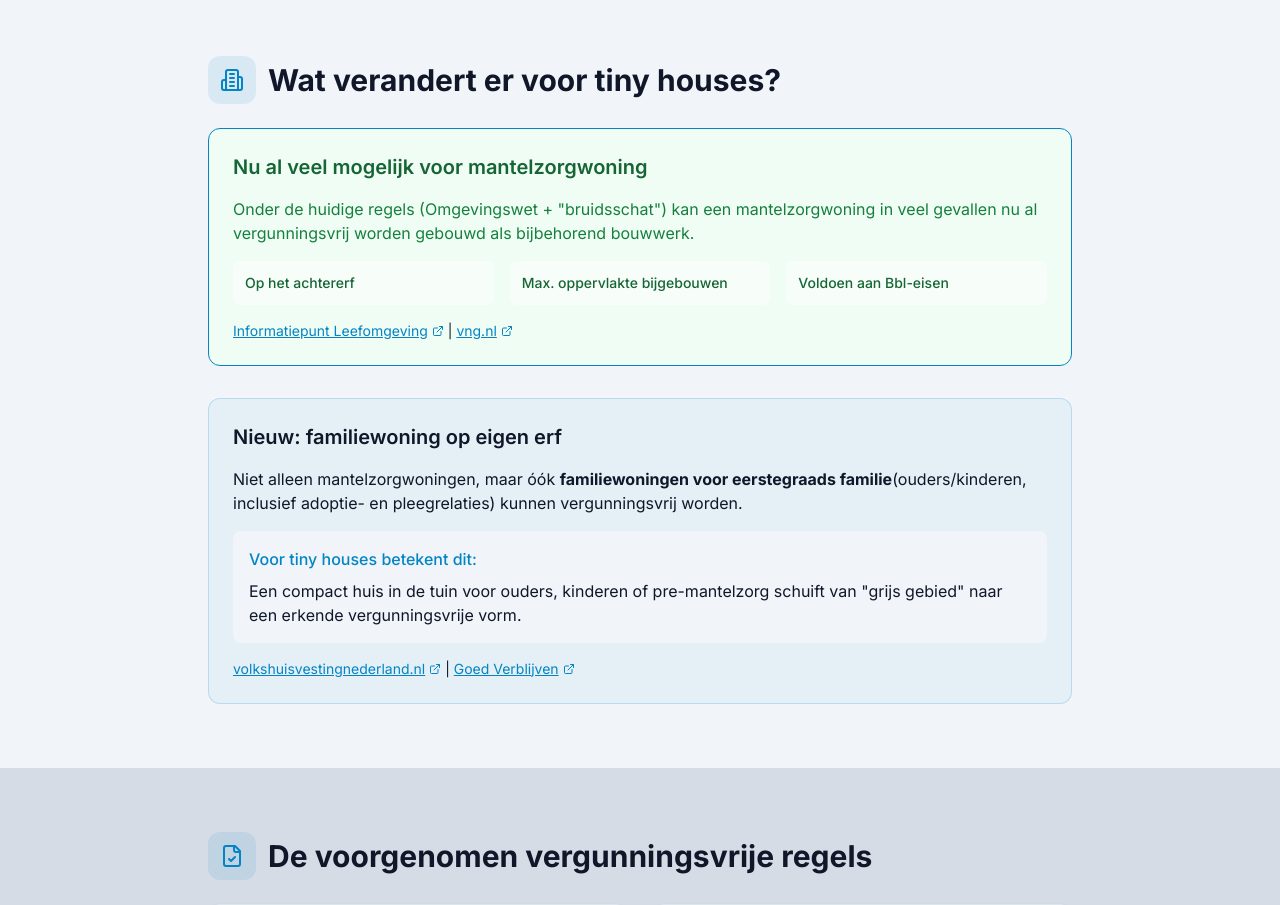
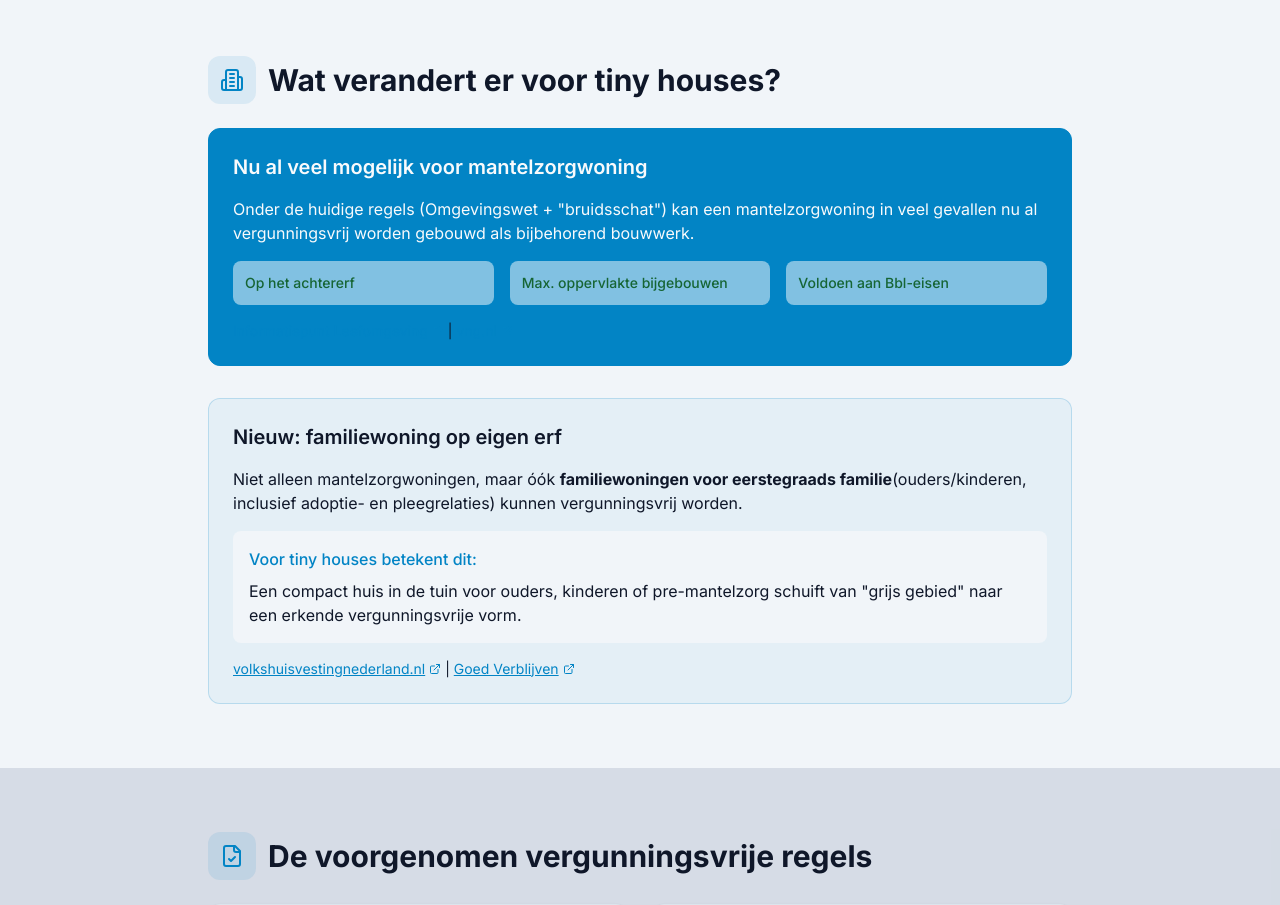
Before and after one commit to DibrandoVentures/tinyhouse2026.nl, a React (Vite) app: page / in a window 1280 px wide. Shown: the part 2220-3125 px from the top of the page. Built offline with nearby package versions, Linux system fonts and the light colour scheme; the HTML template or start-up script is replaced by a standard one.

Commit message:
Visual edit in Lovable
Edited UI in Lovable

```diff
--- a/src/components/ArticleContent.tsx
+++ b/src/components/ArticleContent.tsx
@@ -127,9 +127,9 @@ const ArticleContent = () => {
           </div>
 
           <div className="space-y-8">
-            <div className="bg-green-50 dark:bg-green-950/30 rounded-xl p-6 border border-primary">
-              <h3 className="text-xl font-semibold text-green-800 dark:text-green-200 mb-4">Nu al veel mogelijk voor mantelzorgwoning</h3>
-              <p className="text-green-700 dark:text-green-300 mb-4">
+            <div className="rounded-xl p-6 border border-primary bg-primary text-muted-foreground">
+              <h3 className="text-xl font-semibold mb-4 text-secondary-foreground">Nu al veel mogelijk voor mantelzorgwoning</h3>
+              <p className="mb-4 text-secondary-foreground">
                 Onder de huidige regels (Omgevingswet + "bruidsschat") kan een mantelzorgwoning in veel gevallen nu al
                 vergunningsvrij worden gebouwd als bijbehorend bouwwerk.
               </p>
```
